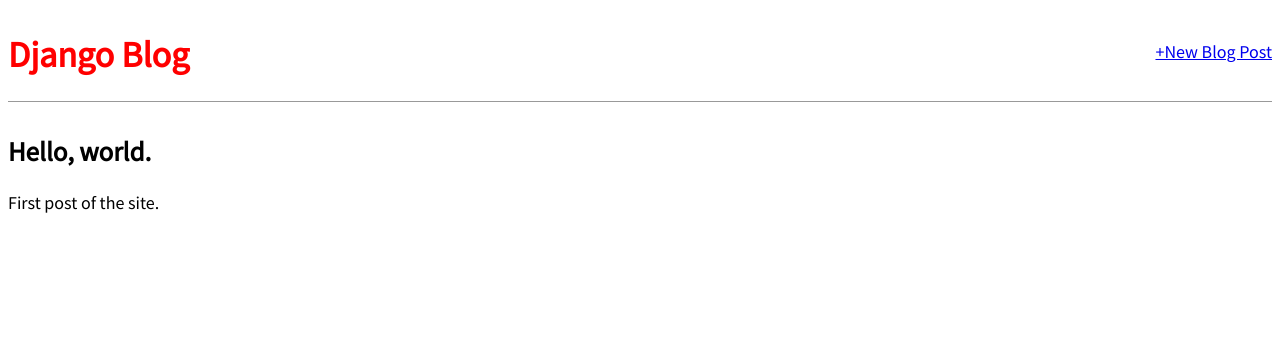
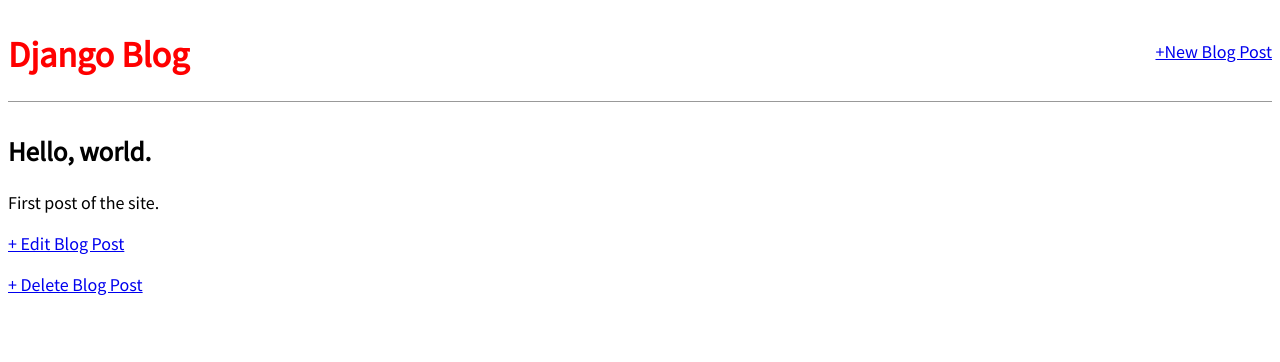
Before and after one commit to ad-okshaj/django-blog_project, a Django app: page /post/1/ in a window 1280 px wide. Shown: the top 362 px of the page. Run offline with Django 3.2, Linux system fonts and the light colour scheme; data comes from the database, SQL or seed files in the repository; both versions use the stored data as it was after the commit.

Commit message:
added option to edit blog posts.

```diff
--- a/blog/models.py
+++ b/blog/models.py
@@ -1,4 +1,5 @@
 from django.db import models
+from django.urls import reverse
 
 # Create your models here.
 
@@ -12,3 +13,6 @@ class Post(models.Model):
 
     def __str__(self):
         return self.title
+
+    def get_absolute_url(self):
+        return reverse('post_detail', args=[str(self.id)])
--- a/blog/urls.py
+++ b/blog/urls.py
@@ -1,7 +1,9 @@
 from django.urls import path
-from .views import BlogListView, BlogDetailView
+from .views import BlogListView, BlogDetailView, BlogCreateView, BlogUpdateView
 
 urlpatterns = [
+    path('post/<int:pk>/edit', BlogUpdateView.as_view(), name='post_edit'),
+    path('post/new/', BlogCreateView.as_view(), name='post_new'),
     path('post/<int:pk>/',BlogDetailView.as_view(), name='post_detail'),
     path('', BlogListView.as_view(), name='home'),
 ]
--- a/blog/views.py
+++ b/blog/views.py
@@ -1,6 +1,7 @@
 from django.shortcuts import render
 from .models import Post
 from django.views.generic import ListView, DetailView
+from django.views.generic.edit import CreateView, UpdateView
 # Create your views here.
 
 class BlogListView(ListView):
@@ -10,3 +11,13 @@ class BlogListView(ListView):
 class BlogDetailView(DetailView):
     model=Post
     template_name='post_detail.html'
+
+class BlogCreateView(CreateView):
+    model=Post
+    template_name='post_new.html'
+    fields='__all__'
+
+class BlogUpdateView(UpdateView):
+    model=Post
+    template_name="post_edit.html"
+    fields=['title','body']
--- a/templates/post_detail.html
+++ b/templates/post_detail.html
@@ -5,4 +5,7 @@
 <h2>{{ post.title }}</h2>
 <p>{{ post.body }}</p>
 </div>
+
+<p><a href="{% url 'post_edit' post.pk %}">+ Edit Blog Post</a></p>
+<p><a href="{% url 'post.delete' post.pk%}">+ Delete Blog Post</a></p>
 {% endblock content %}
```
Also changed, not shown: templates/post_edit.html (added, +9 -0 lines), templates/post_new.html (added, +9 -0 lines), db.sqlite3, templates/post_delete.html (added).
